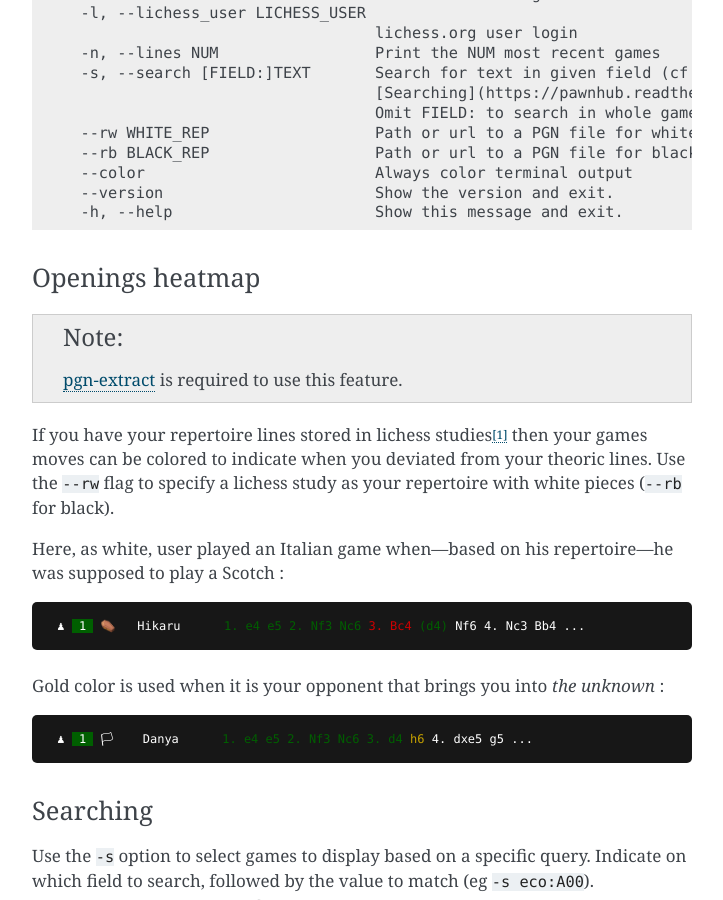
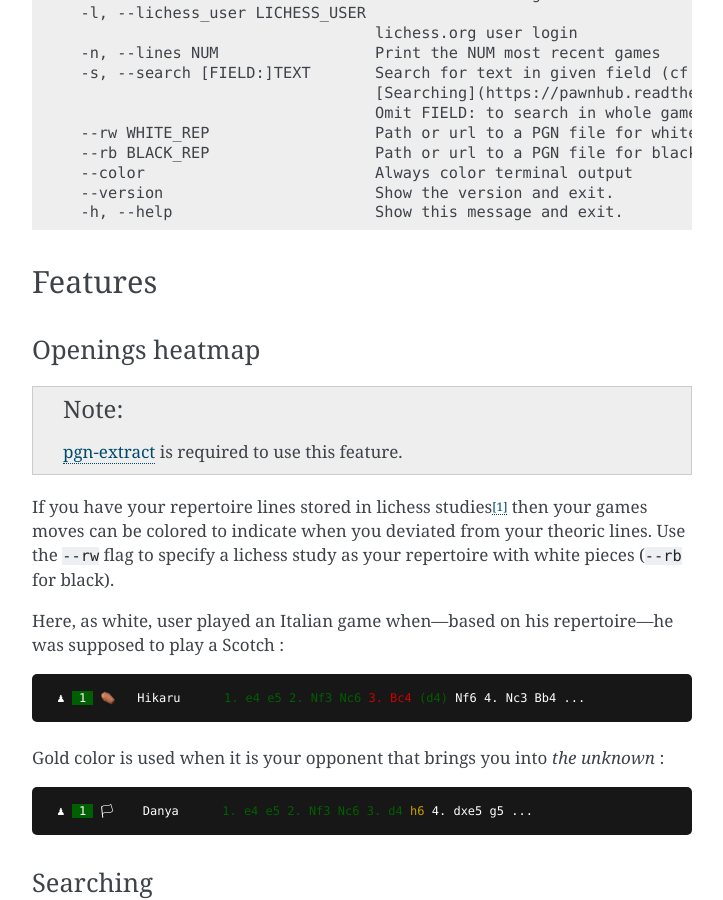
Before and after one commit to Kraymer/pawnhub, a Sphinx documentation site: the page built from docs/index.md, in a window 1280 px wide and 900 px high, scrolled down 685 px. Shown: the whole window, without its empty margins (388-1111 px from the left). Built offline with Sphinx 7.4.7, drawn with Linux system fonts in a browser that asks for light colours.

Commit message:
Update index.md

````diff
--- a/docs/index.md
+++ b/docs/index.md
@@ -39,6 +39,8 @@ Options:
   --version                       Show the version and exit.
   -h, --help                      Show this message and exit.
 ```
+
+## Features
 
 ### Openings heatmap
 
````
